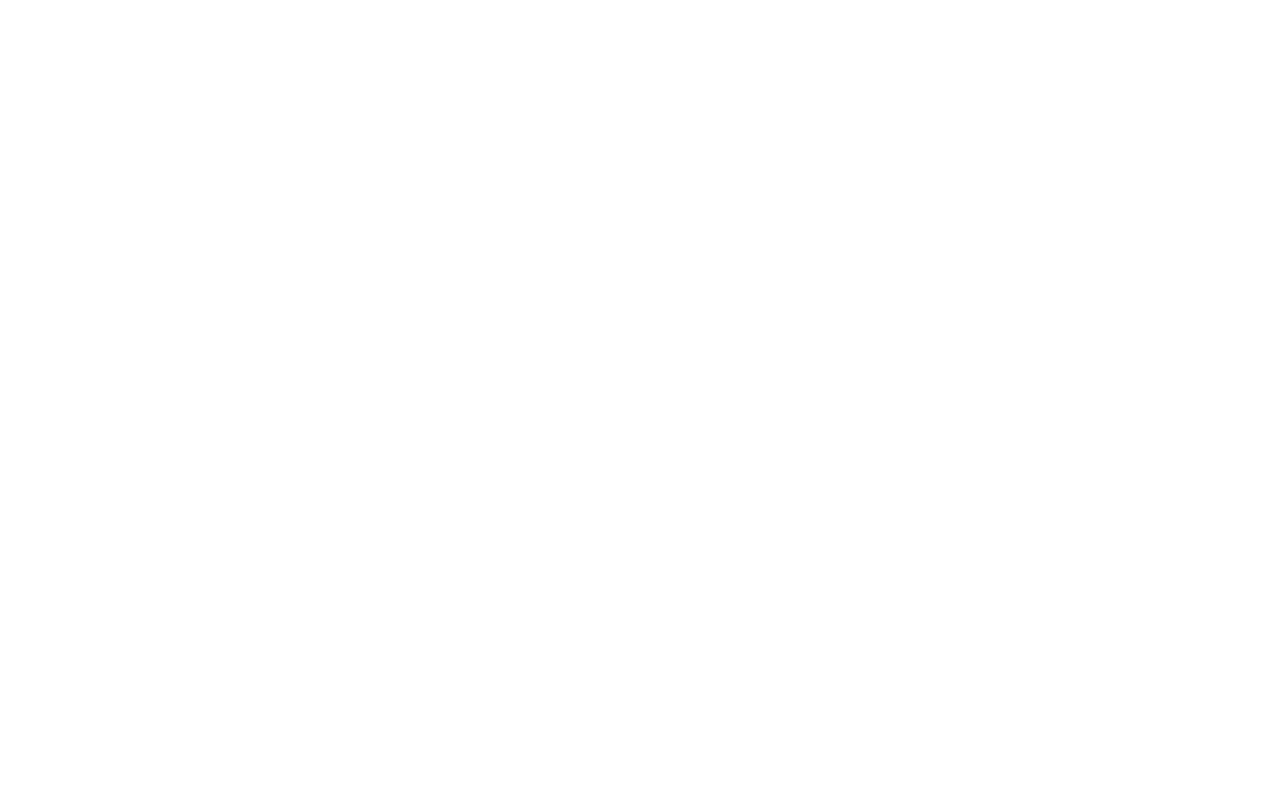
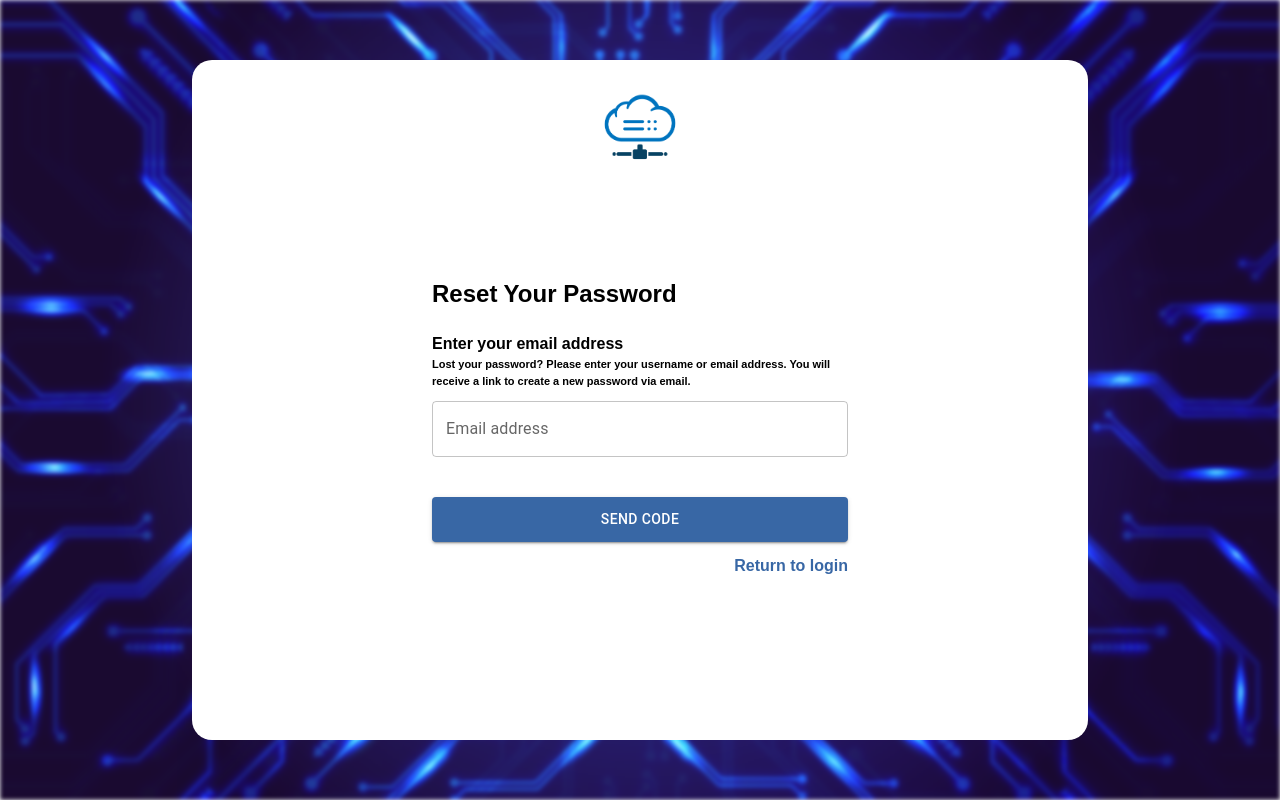
Before and after one commit to dangkhoabo2002/FrontEnd, a React (Create React App) app: page /login/forgotPassword in a window 1280 px wide. Before the commit this address had no page. Built offline with nearby package versions, Linux system fonts and the light colour scheme.

Commit message:
fix background login

```diff
--- a/src/App.js
+++ b/src/App.js
@@ -29,7 +29,7 @@
         <Route path="/server" element={<ServerConfig />}></Route>
         <Route path="/test" element={<Test />}></Route>
         <Route path="/login" element={<Login />}></Route>
-        <Route path="/forgotPassword" element={<ForgotPassword />}></Route>
+        <Route path="/login/forgotPassword" element={<ForgotPassword />}></Route>
         <Route path="/ResetPassword" element={<ResetPassword />}></Route>
         <Route path="/payment" element={<Payment />}></Route>
         <Route path="/signUp" element={<SignUp />}></Route>
--- a/src/screens/buttonAddServer.js
+++ b/src/screens/buttonAddServer.js
@@ -1,10 +1,17 @@
 import React from "react";
 import Fab from "@mui/material/Fab";
 import AddIcon from "@mui/icons-material/Add";
+import bgLogin from "../images/loginBackgr.png";
+import "../css/login.css"
+
 
 export default function ButtonAddServer() {
   return (
     <>
+    <div
+        className="login-background"
+        style={{ backgroundImage: `url(${bgLogin})` }}
+      ></div>
       <Fab
       className="buttonAddServer"
         color="primary"
--- a/src/screens/forgotPassword.js
+++ b/src/screens/forgotPassword.js
@@ -14,21 +14,46 @@
 import FacebookIcon from "@mui/icons-material/Facebook";
 import Footer from "../components/loginFooter";
 import { Link } from "react-router-dom";
+import "../css/login.css";
 
 export default function ForgotPassword() {
   return (
     <>
+      <div
+        className="login-background"
+        style={{ backgroundImage: `url(${bgLogin})` }}
+      ></div>
+      <div
+        className="white-box"
+        style={{
+          position: "absolute",
+          top: "50%",
+          left: "50%",
+          transform: "translate(-50%, -50%)",
+          width: "70%",
+          height: "85%",
+          backgroundColor: "white",
+          borderRadius: "20px",
+          display: "flex",
+          flexDirection: "column",
+        }}
+      >
         <div
           className="Logo"
           style={{
             display: "flex",
             justifyContent: "center",
             alignItems: "center",
+            padding: "20px 400px",
           }}
         >
-        <img src={Logo} alt="Logo" style={{ width: "96px", height: "96px" }} />
+          <img
+            src={Logo}
+            alt="Logo"
+            style={{ width: "96px", height: "96px" }}
+          />
         </div>
-      <div className="px-96 py-20">
+        <div className="px-60 py-20">
           <div className="d-flex flex-col ">
             <p
               className="lead mb-0"
@@ -37,13 +62,13 @@
               Reset Your Password
             </p>
           </div>
-        <div className="emailAddress">
+          <div className="emailAddress my-5 mb-10">
             <p className="mt-3" style={{ fontSize: "16px", fontWeight: "600" }}>
               Enter your email address
             </p>
             <p style={{ fontSize: "11px", fontWeight: "600" }}>
-            Lost your password? Please enter your username or email address. You
-            will receive a link to create a new password via email.
+              Lost your password? Please enter your username or email address.
+              You will receive a link to create a new password via email.
             </p>
 
             <div className="textField mt-3">
@@ -73,12 +98,13 @@
           </div>
           <div>
             <Link to={"/login"}>
-            <p>
+              <p className=" mt-3 font-semibold" style={{ color: "#3867A5", textAlign: "right" }}>
                 <buton>Return to login</buton>
               </p>
             </Link>
           </div>
         </div>
+      </div>
     </>
   );
 }
--- a/src/screens/login.js
+++ b/src/screens/login.js
@@ -32,7 +32,7 @@
           left: "50%",
           transform: "translate(-50%, -50%)",
           width: "70%",
-          height: "84%",
+          height: "85%",
           backgroundColor: "white",
           borderRadius: "20px",
           display: "flex",
@@ -131,7 +131,7 @@
                 className="mt-2 font-semibold"
                 style={{ textAlign: "right" }}
               >
-                <Link to={`/forgotPassword`}>
+                <Link to={`/login/forgotPassword`}>
                   <p style={{ color: "#3867A5" }}>
                     <button>Forgot password?</button>
                   </p>
@@ -152,8 +152,8 @@
                 Login
               </Button>
             </div>
-            <div className="text-center text-md-start pt-2 float-left"
-            style={{marginBottom:"10px"}}>
+            <div className="text-center pt-2 float-left"
+            style={{marginBottom:"50px"}}>
               <p className="small fw-bold mt-2 pt-1 flex ">
                 Don't have an account?{" "}
                 <Link to={"/signUp"}>
--- a/src/screens/otp.js
+++ b/src/screens/otp.js
@@ -3,6 +3,7 @@
 import { Box, Button, FormHelperText } from "@mui/material";
 import { Controller, useForm } from "react-hook-form";
 import Logo from "../images/MHDLogo.png";
+import bgLogin from "../images/loginBackgr.png";
 import { Link } from "react-router-dom";
 import CheckIcon from "@mui/icons-material/Check";
 
@@ -26,18 +27,43 @@
 
   return (
     <>
+    <div
+        className="login-background"
+        style={{ backgroundImage: `url(${bgLogin})` }}
+      ></div>
+
       <div
-        className="Logo"
+        className="white-box"
         style={{
+          position: "absolute",
+          top: "50%",
+          left: "50%",
+          transform: "translate(-50%, -50%)",
+          width: "70%",
+          height: "85%",
+          backgroundColor: "white",
+          borderRadius: "20px",
           display: "flex",
-          justifyContent: "center",
-          alignItems: "center",
+          flexDirection: "column",
         }}
       >
-        <img src={Logo} alt="Logo" style={{ width: "96px", height: "96px" }} />
-      </div>
+      <div
+          className="Logo"
+          style={{
+            display: "flex",
+            justifyContent: "center",
+            alignItems: "center",
+            padding: "20px 400px",
+          }}
+        >
+          <img
+            src={Logo}
+            alt="Logo"
+            style={{ width: "96px", height: "96px" }}
+          />
+        </div>
 
-      <div className="px-[500px] py-20">
+      <div className="px-60 py-20">
         <div className="d-flex flex-row">
           <p
             className="lead mb-0"
@@ -64,28 +90,33 @@
             name="OTP"
           />
           <Box>
+            <div className="flex flex-row justify-between"
+            >
+            <div className="">
             <Button
               type="cancel"
               variant="contained"
               sx={{ mt: 2, mr: 2 }}
-              style={{ backgroundColor: "#F85F60" }}
+              style={{ backgroundColor: "#F85F60", width: "200px", height: "40px" }}
             >
               Resend
             </Button>
+            </div>
             <Link to={"/resetPassword"}>
               <Button
                 type="submit"
                 variant="contained"
                 sx={{ mt: 2 }}
-                style={{ backgroundColor: "#3867A5" }}
+                style={{ backgroundColor: "#3867A5", width: "200px",height: "40px" }}
               >
                 Submit
               </Button>
             </Link>
+            </div>
           </Box>
-          <Box sx={{ display: "flex", justifyContent: "space-between" }}>
-            <Link to={"/login"}>Cancel</Link>
-            <Link to={"/forgotPassword"}>Change email</Link>
+          <Box className="mt-3 font-semibold" style={{ color: "#3867A5" }} sx={{ display: "flex", justifyContent: "space-between" }}>
+            <Link to={"/login"} >Cancel</Link>
+            <Link to={"/login/forgotPassword"}>Change email</Link>
           </Box>
         </form>
         {/* {showSuccessAlert && (
@@ -105,6 +136,7 @@
         </div>
       )} */}
       </div>
+      </div>
     </>
   );
 }
--- a/src/screens/resetPassword.js
+++ b/src/screens/resetPassword.js
@@ -49,6 +49,26 @@
   return (
     <>
       <div
+        className="login-background"
+        style={{ backgroundImage: `url(${bgLogin})` }}
+      ></div>
+
+      <div
+        className="white-box"
+        style={{
+          position: "absolute",
+          top: "50%",
+          left: "50%",
+          transform: "translate(-50%, -50%)",
+          width: "70%",
+          height: "85%",
+          backgroundColor: "white",
+          borderRadius: "20px",
+          display: "flex",
+          flexDirection: "column",
+        }}
+      >
+        <div
           className="Logo"
           style={{
             display: "flex",
@@ -57,9 +77,13 @@
             padding: "20px 400px",
           }}
         >
-        <img src={Logo} alt="Logo" style={{ width: "96px", height: "96px" }} />
+          <img
+            src={Logo}
+            alt="Logo"
+            style={{ width: "96px", height: "96px" }}
+          />
         </div>
-      <div className="px-96 py-20">
+        <div className="px-60">
           <div className="d-flex flex-col ">
             <p
               className="lead mb-0"
@@ -105,7 +129,7 @@
             </div>
           </div>
 
-        <div className="loginBtn text-center mt-3">
+          <div className="loginBtn text-center mt-5">
             <Button
               onClick={handleConfirmClick}
               style={{
@@ -153,6 +177,7 @@
             </Alert>
           )}
         </div>
+      </div>
     </>
   );
 }
```
Lines whose indentation alone changed are shown as unchanged.
